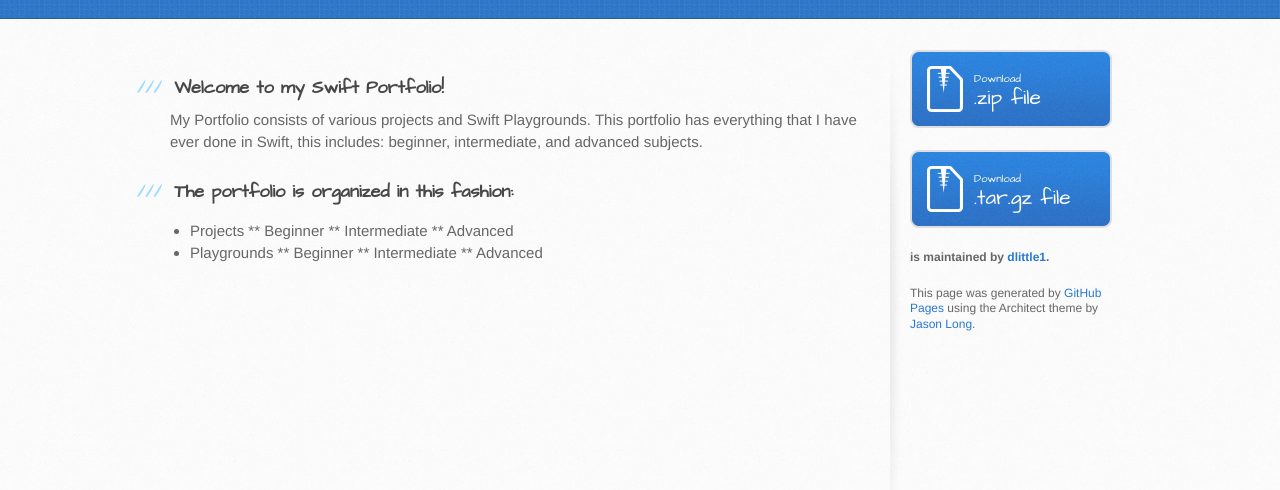
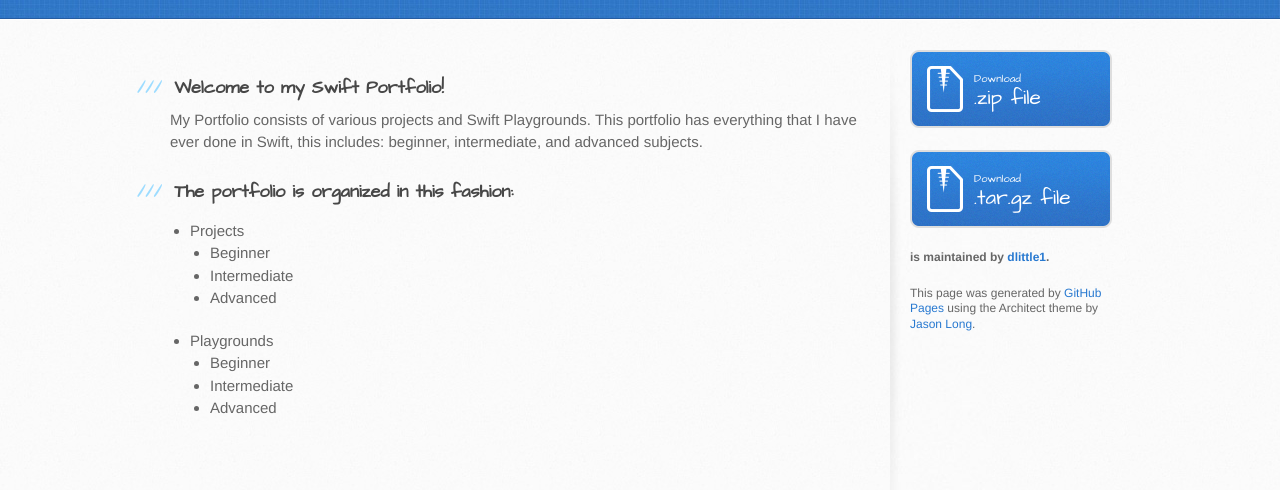
Before and after one commit to dlittle1/Swift-Portfolio, a plain HTML site: page index.html in a window 1280 px wide. Shown: the part 216-706 px from the top of the page. Drawn offline with Linux system fonts and the light colour scheme.

Commit message:
Update index.html

```diff
--- a/index.html
+++ b/index.html
@@ -37,14 +37,18 @@
 <a id="the-portfolio-is-organized-in-this-fashion" class="anchor" href="#the-portfolio-is-organized-in-this-fashion" aria-hidden="true"><span aria-hidden="true" class="octicon octicon-link"></span></a>The portfolio is organized in this fashion:</h3>
 
 <ul>
-<li>Projects
-** Beginner
-** Intermediate
-** Advanced</li>
-<li>Playgrounds
-** Beginner
-** Intermediate
-** Advanced</li>
+  <li>Projects</li>
+  <ul>
+    <li>Beginner</li>
+    <li>Intermediate</li>
+    <li>Advanced</li>
+  </ul>
+  <li>Playgrounds</li>
+  <ul>
+    <li>Beginner</li>
+    <li>Intermediate</li>
+    <li>Advanced</li>
+  </ul>
 </ul>
         </section>
 
```
